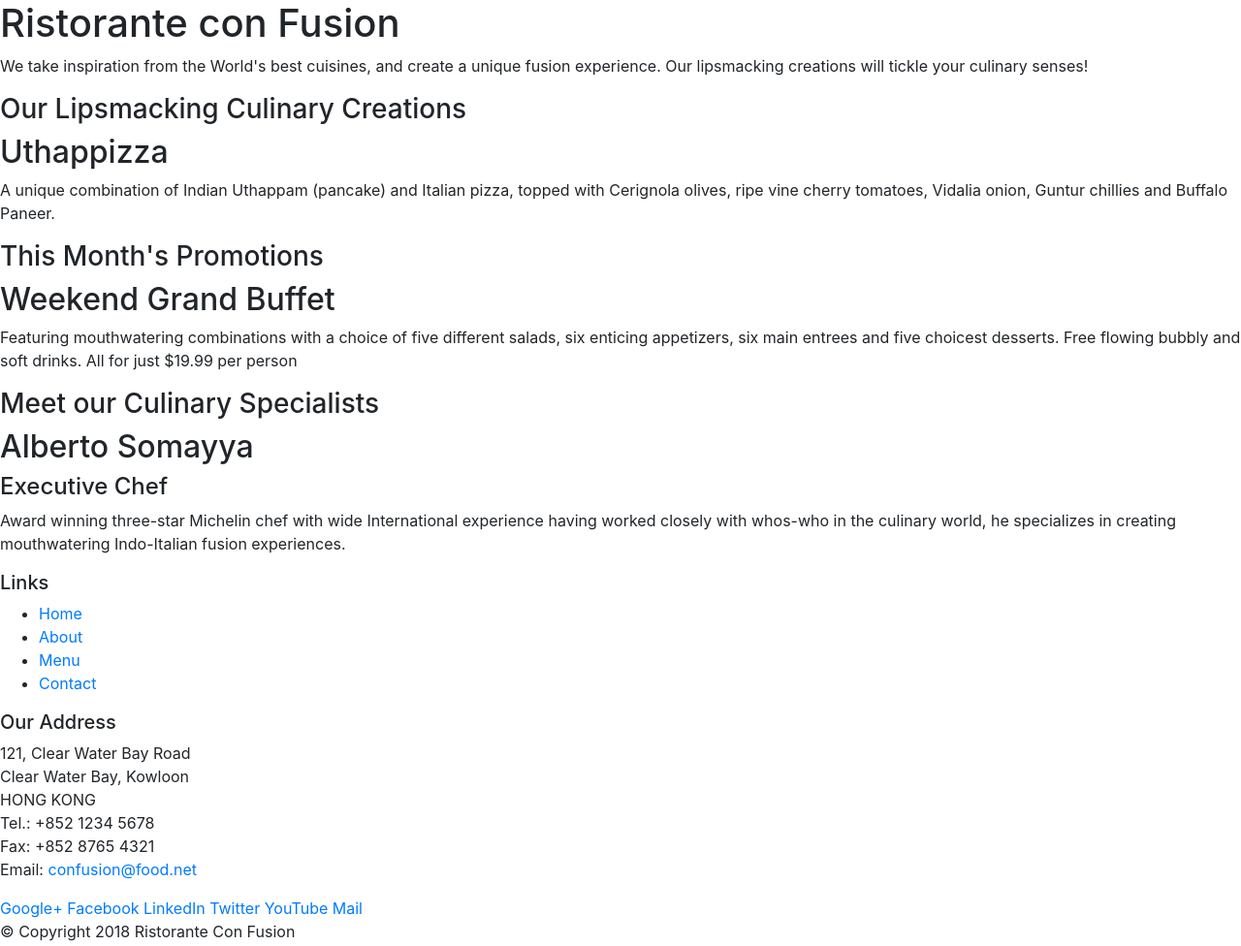
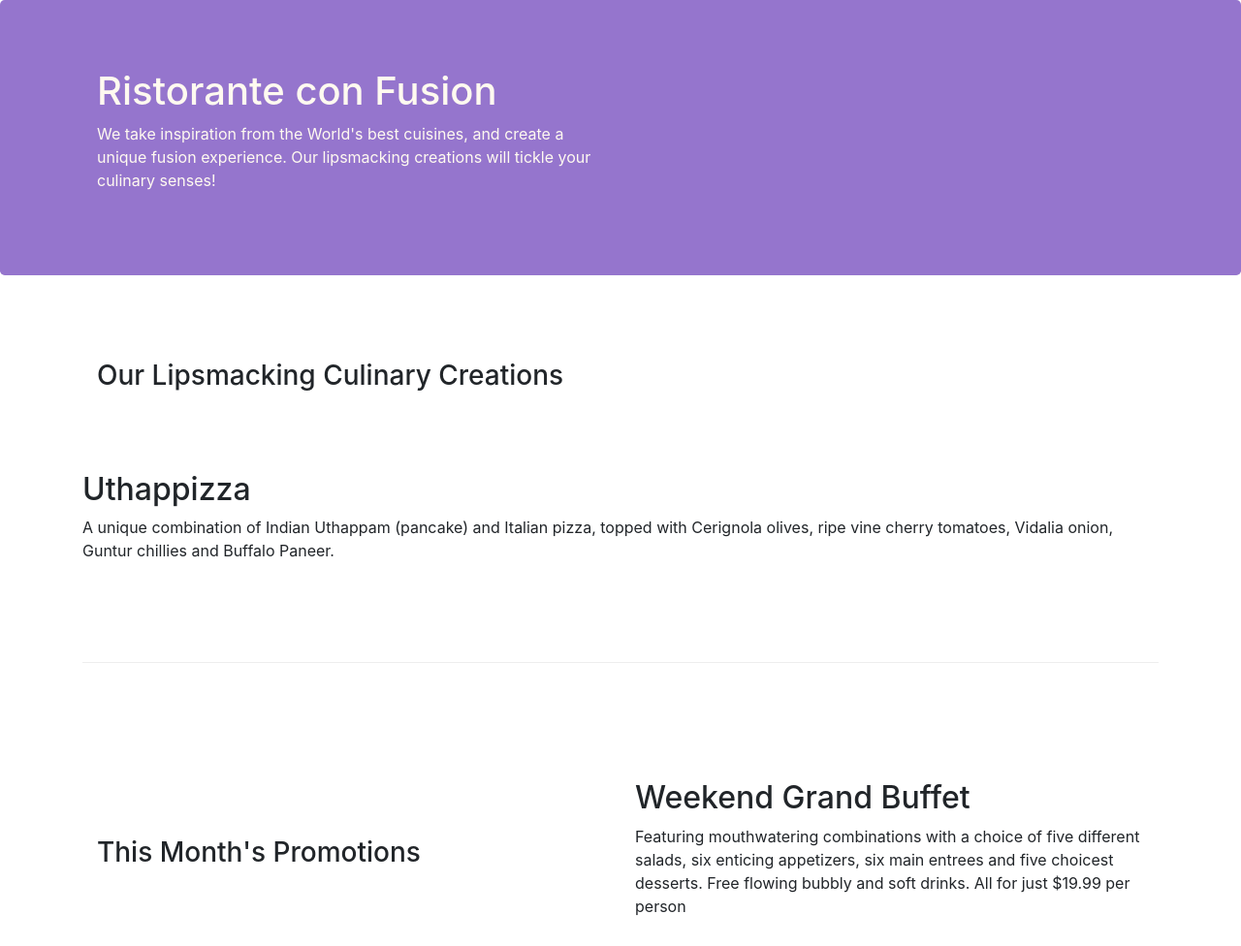
Before and after one commit to eRodriguez8/Boostrap4, a website: page index.html in a window 1280 px wide. Shown: the top 976 px of the page at 97% size. Drawn offline with nearby package versions, Linux system fonts and the light colour scheme.

Commit message:
lite server ok

```diff
--- /dev/null
+++ b/css/styles.css
@@ -0,0 +1,30 @@
+.row-header {
+    margin: 0px auto;
+    padding: 0px auto;
+}
+
+.row-content {
+    margin: 0px auto;
+    padding:50px 0px 50px 0px;
+    border-bottom: 1px ridge;
+    min-height: 400px;
+}
+
+.footer {
+    background-color: #D1C4E9;
+    margin: 0px auto;
+    padding: 20px 0px 20px 0px;
+}
+
+.jumbotron {
+    padding: 70px 30px 70px 30px;
+    margin: 0px auto;
+    background: #9575CD;
+    color: floralwhite;
+}
+
+.address {
+    font-size: 80%;
+    margin: 0px;
+    color: #0f0f0f;
+}
--- a/conFusion/index.html
+++ b/index.html
@@ -8,15 +8,15 @@
 
     <!-- Bootstrap CSS -->
     <link rel="stylesheet" href="node_modules/bootstrap/dist/css/bootstrap.min.css">
+    <link rel="stylesheet" href="css/styles.css">
     <title>Ristorante Con Fusion</title>
 </head>
 
 <body>
-
-    <header>
-        <div>
-            <div>
-                <div>
+    <header class="jumbotron">
+        <div class="container">
+            <div class="row row-header">
+                <div class="col-12 col-sm-6">
                     <h1>Ristorante con Fusion</h1>
                     <p>We take inspiration from the World's best cuisines, and create a unique fusion experience. Our lipsmacking creations will tickle your culinary senses!</p>
                 </div>
@@ -26,9 +26,9 @@
         </div>
     </header>
 
-    <div>
-        <div>
-            <div>
+    <div class="container">
+        <div class="row row-content align-items-center">
+            <div class="col-12 col-sm">
                 <h3>Our Lipsmacking Culinary Creations</h3>
             </div>
             <div>
@@ -38,21 +38,21 @@
         </div>
 
 
-        <div>
-            <div>
+        <div class="row row-content align-items-center">
+            <div class="col-12 col-sm-6">
                 <h3>This Month's Promotions</h3>
             </div>
-            <div>
+            <div class="col-12 col-sm">
                 <h2>Weekend Grand Buffet</h2>
                 <p>Featuring mouthwatering combinations with a choice of five different salads, six enticing appetizers, six main entrees and five choicest desserts. Free flowing bubbly and soft drinks. All for just $19.99 per person </p>
             </div>
         </div>
 
-        <div>
-            <div>
+        <div class="row row-content align-items-center">
+            <div class="col-12 col-sm-4 col-md-3">
                 <h3>Meet our Culinary Specialists</h3>
             </div>
-            <div>
+            <div class="col col-sm col-md">
                 <h2>Alberto Somayya</h2>
                 <h4>Executive Chef</h4>
                 <p>Award winning three-star Michelin chef with wide International experience having worked closely with whos-who in the culinary world, he specializes in creating mouthwatering Indo-Italian fusion experiences. </p>
@@ -60,19 +60,19 @@
         </div>
     </div>
 
-    <footer>
-        <div>
-            <div>
-                <div>
+    <footer class="footer">
+        <div class="container">
+            <div class="row">
+                <div class="col-4 col-sm-2">
                     <h5>Links</h5>
-                    <ul>
+                    <ul class="list-unstyled">
                         <li><a href="#">Home</a></li>
                         <li><a href="#">About</a></li>
                         <li><a href="#">Menu</a></li>
                         <li><a href="#">Contact</a></li>
                     </ul>
                 </div>
-                <div>
+                <div class="col-7 col-sm-5">
                     <h5>Our Address</h5>
                     <address>
 		              121, Clear Water Bay Road<br>
@@ -83,8 +83,8 @@
 		              Email: <a href="mailto:confusion@food.net">confusion@food.net</a>
 		           </address>
                 </div>
-                <div>
-                    <div>
+                <div class="col-12 col-sm-4 align-self-center">
+                    <div class="text-center">
                         <a href="http://google.com/+">Google+</a>
                         <a href="http://www.facebook.com/profile.php?id=">Facebook</a>
                         <a href="http://www.linkedin.com/in/">LinkedIn</a>
@@ -94,8 +94,8 @@
                     </div>
                 </div>
            </div>
-           <div>
-                <div>
+           <div class="row justify-content-center">
+                <div class="col-auto">
                     <p>© Copyright 2018 Ristorante Con Fusion</p>
                 </div>
            </div>
```
Also changed, not shown: conFusion/package.json (deleted, +0 -21 lines), package.json (added, +29 -0 lines), 5 other files.
